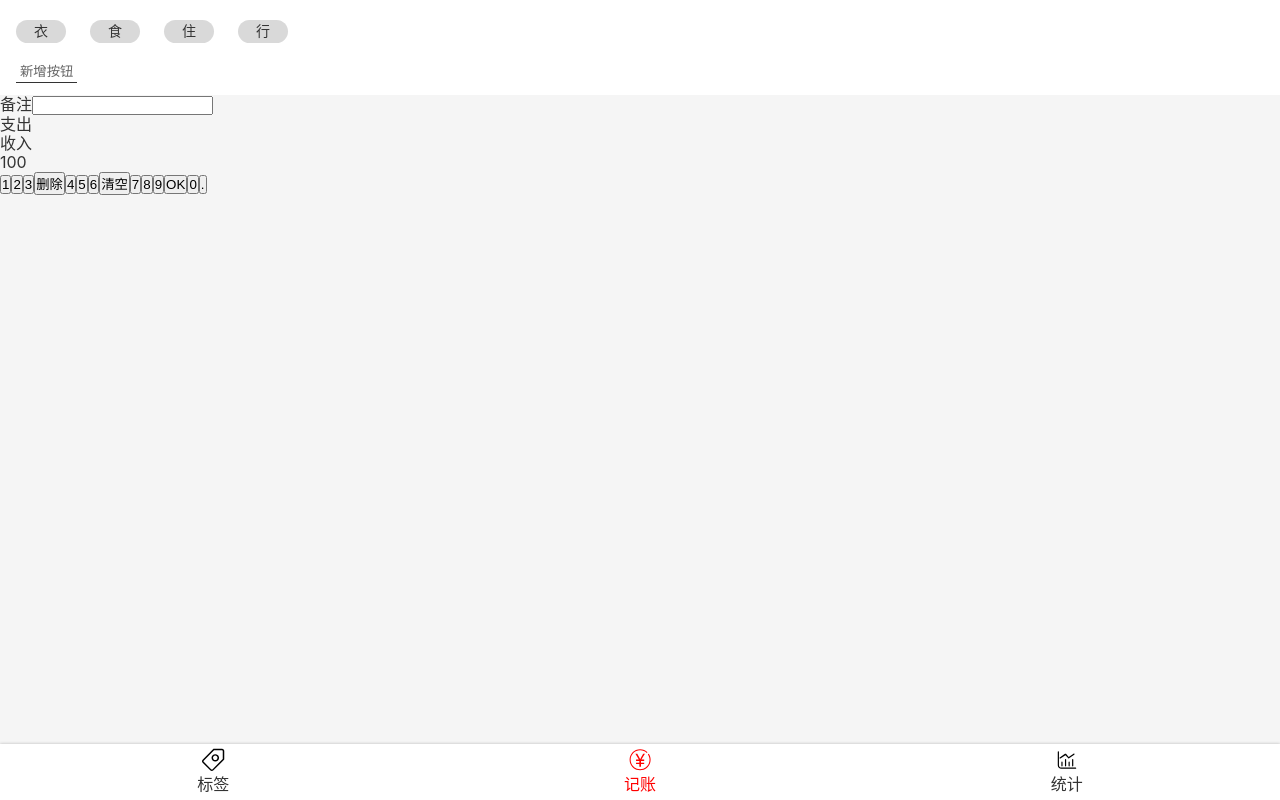
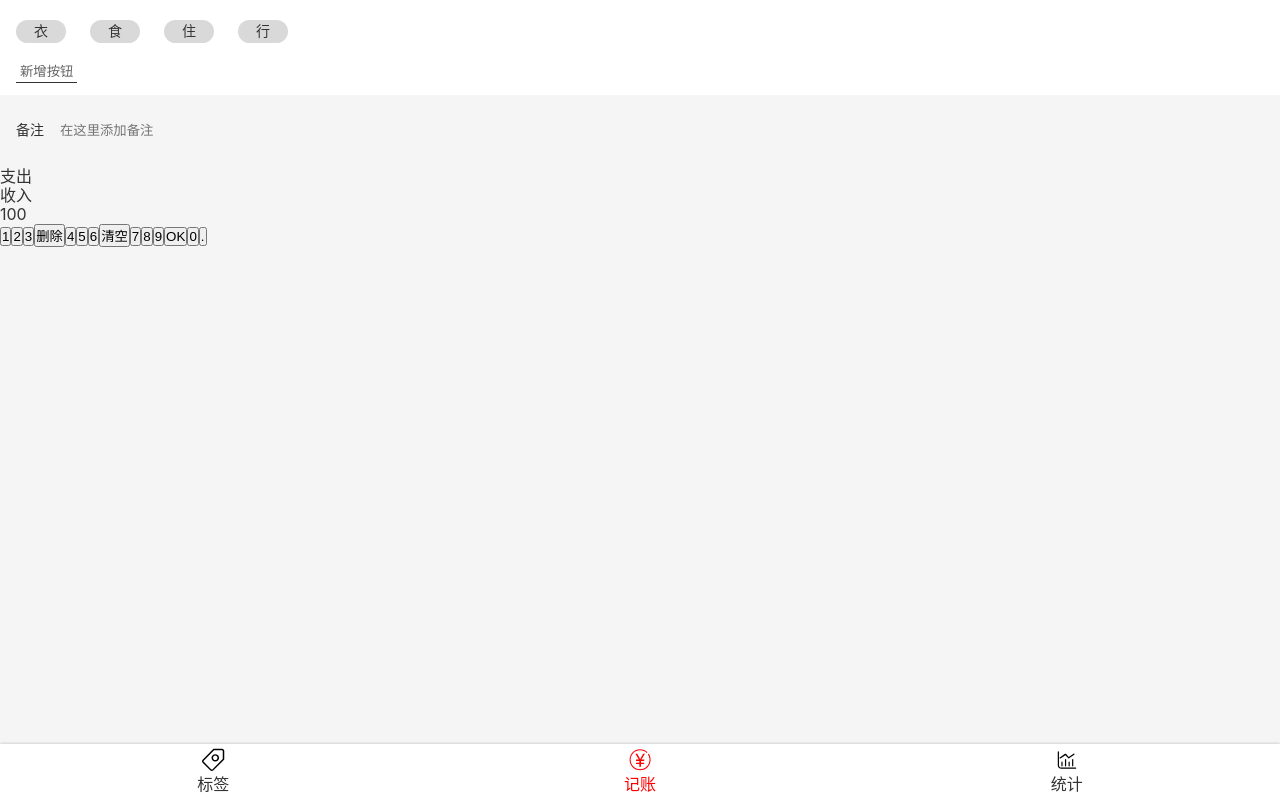
Before and after one commit to linzhengGithub/money-2-React, a React app: page /#/money in a window 1280 px wide. Built offline with nearby package versions, Linux system fonts and the light colour scheme.

Commit message:
完成NotesSection UI

```diff
--- a/src/views/Money.tsx
+++ b/src/views/Money.tsx
@@ -4,30 +4,32 @@ import styled from 'styled-components';
 
 
 const TagsSection = styled.section`
-  background: white;
-  padding: 12px 16px;
+  background: white;padding: 12px 16px;
   >ol{
     margin-left: -12px;
     >li{
-      background: #D9D9D9;
-      display: inline-block;
-      margin: 8px 12px;
-      border-radius: 18px;
-      padding: 3px 18px;
-      font-size: 14px;
+      background: #D9D9D9;display: inline-block;margin: 8px 12px;
+      border-radius: 18px;padding: 3px 18px;font-size: 14px;
     }
   }
    >button{
-    background: none;
-    border: none;
-    padding: 2px 4px;
+    background: none;border: none;padding: 2px 4px;
     border-bottom: 1px solid #333;
-    color: #666;
-    margin-top: 8px;
+    color: #666;margin-top: 8px;
   }
 `
 const NotesSection = styled.section`
-
+  background: #f5f5f5;padding: 0 16px;font-size: 14px;
+  >label{
+    display: flex;align-items: center;
+    >span{
+      margin-right: 16px;white-space: nowrap;
+    }
+    >input{
+      display: block;width:100%;height: 72px;
+      background: none;border: none;
+    }
+  }
 `
 const CategorySection = styled.section`
 
@@ -51,7 +53,7 @@ function Money() {
       <NotesSection>
         <label>
           <span>备注</span>
-          <input type="text"/>
+          <input type="text" placeholder="在这里添加备注"/>
         </label>
       </NotesSection>
       <CategorySection>
```
